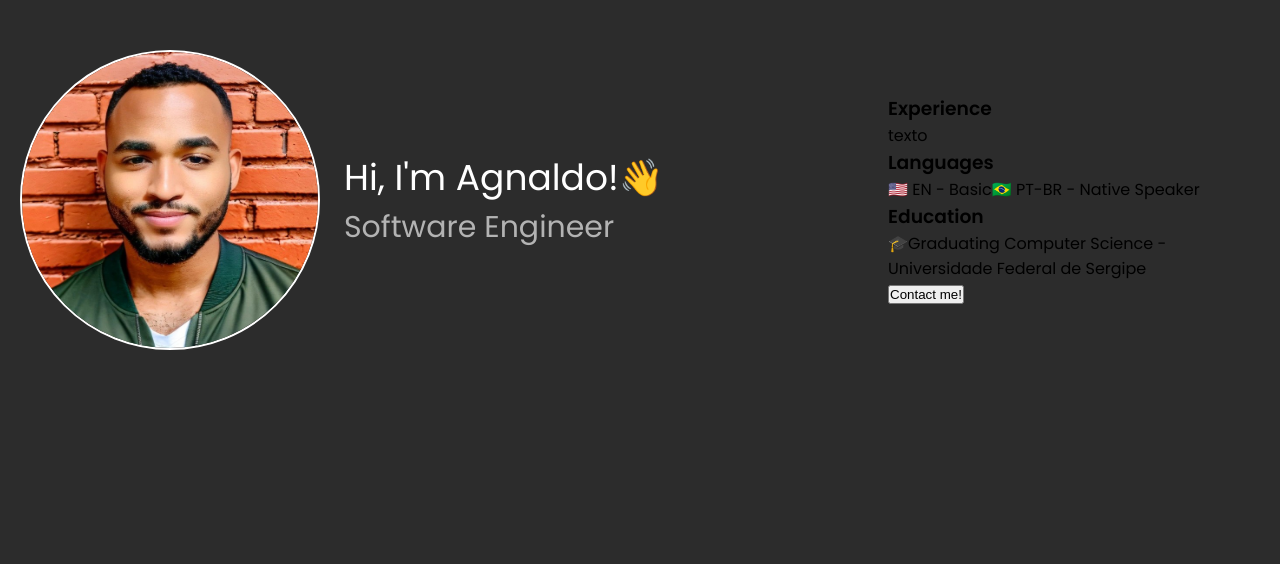
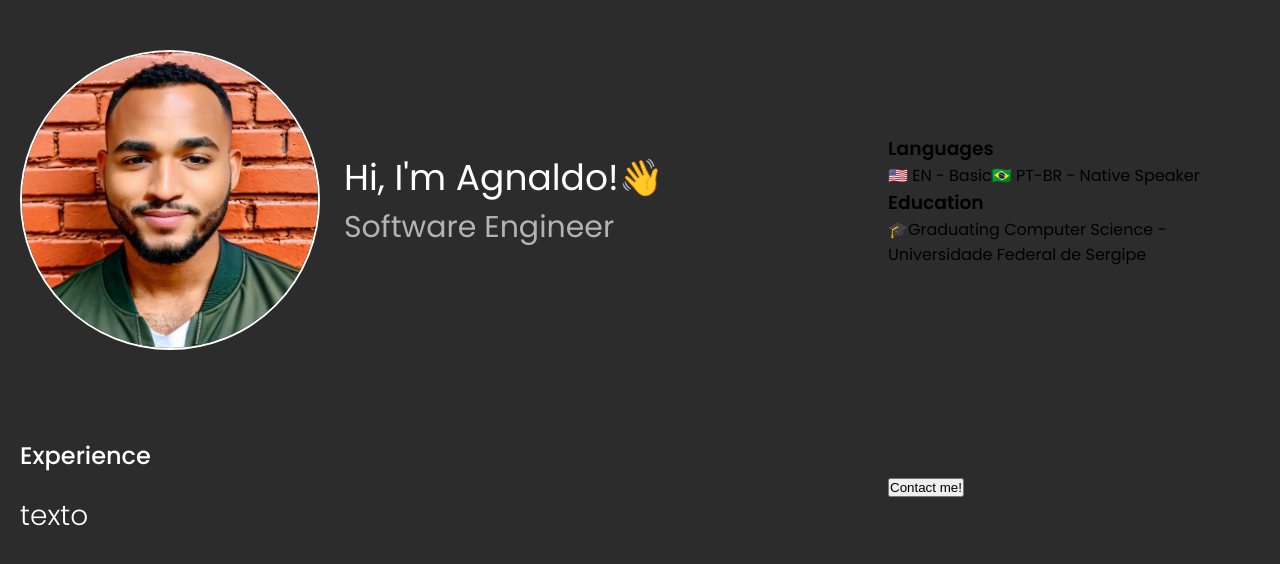
Before and after one commit to MahFelix/my-portfolio, a Next.js app: page / in a window 1280 px wide. Shown: the top 564 px of the page. Built offline with nearby package versions, Linux system fonts and the light colour scheme.

Commit message:
feat: config experience section

```diff
--- a/src/app/layout.tsx
+++ b/src/app/layout.tsx
@@ -2,7 +2,7 @@ import './globals.scss'
 import type { Metadata } from 'next'
 import { Poppins } from 'next/font/google'
 
-const inter = Poppins({ subsets: ['latin'], weight: ['400', '500', '600'] })
+const inter = Poppins({ subsets: ['latin'], weight: ['300','400', '500', '600'] })
 
 export const metadata: Metadata = {
   title: 'Agnaldo Felix',
--- a/src/app/page.tsx
+++ b/src/app/page.tsx
@@ -1,4 +1,5 @@
 import Header from '@/component/header/header'
+import Experience from '@/component/experience/experience'
 
 import '../styles/home.scss'
 
@@ -6,19 +7,16 @@ export default function Home() {
   return (
     <main className='Container'>
       <Header/>
+      <Experience />
 
-      <div className="experience">
-        <h3> Experience</h3>
-        <p>texto</p>
-        <div className="experience-time">
-
-        </div>
         <div className="info">
           <h3>Languages</h3>
+
           <div className="languages-info">
             <span>🇺🇸  EN - Basic</span>
             <span>🇧🇷 PT-BR - Native Speaker</span>
           </div>
+
           <h3>Education</h3>
           <div className="educational-info">
           <span>🎓</span>
@@ -33,9 +31,6 @@ export default function Home() {
           </div>
           <button>Contact me!</button>
         </div>
-
-      </div>
-
     </main>
   )
 }
--- /dev/null
+++ b/src/component/experience/experience.scss
@@ -0,0 +1,25 @@
+.experience {
+  display: flex;
+  flex-direction: column;
+  align-items: center;
+
+    grid-area: experience;
+
+    p{
+      font-weight: 300;
+      font-size: 18px;
+      line-height: 28px;
+      color: var(--text-primary);
+      text-align: center;
+    }
+
+
+    @media (min-width: 768px) {
+      align-items: flex-start;
+      p{
+        font-size: 28px;
+        line-height: 36px;
+        text-align: start;
+      }
+    }
+}
--- /dev/null
+++ b/src/component/experience/experience.tsx
@@ -0,0 +1,15 @@
+import {SectionTitle}  from "../sectionTitle/sectionTitle"
+import "./experience.scss"
+
+const Experience = () => {
+  return (
+      <div className="experience">
+        <SectionTitle text= 'Experience' />
+        <p>texto</p>
+        <div className="experience-time">
+        </div>
+        </div>
+  )
+}
+
+export default Experience
--- /dev/null
+++ b/src/component/sectionTitle/sectionTitle.scss
@@ -0,0 +1,15 @@
+.section-title {
+  font-weight: 500;
+  font-size: 18px;
+  text-align: center;
+  line-height: 28px;
+  color: var(--text-primary);
+
+  margin-bottom: 24px;
+
+  @media (min-width: 768px){
+    font-size: 24px;
+    line-height: 36px;
+    text-align: start;
+  }
+}
--- /dev/null
+++ b/src/component/sectionTitle/sectionTitle.tsx
@@ -0,0 +1,11 @@
+import "./sectionTitle.scss"
+
+interface SectionTitleProps{
+  text: string
+}
+
+export function SectionTitle({text} : SectionTitleProps){
+  return (
+    <h3 className="section-title">{text}</h3>
+  )
+}
--- a/src/styles/home.scss
+++ b/src/styles/home.scss
@@ -1,6 +1,7 @@
 .Container {
   padding: 40px 32px;
   display: grid;
+  gap: 24px;
   grid-template-rows: repeat(4, auto);
   grid-template-areas:
     "header"
--- a/tsconfig.json
+++ b/tsconfig.json
@@ -23,6 +23,6 @@
       "@/*": ["./src/*"]
     }
   },
-  "include": ["next-env.d.ts", "**/*.ts", "**/*.tsx", ".next/types/**/*.ts"],
+  "include": ["next-env.d.ts", "**/*.ts", "**/*.tsx", ".next/types/**/*.ts", "src/component/experience"],
   "exclude": ["node_modules"]
 }
```
